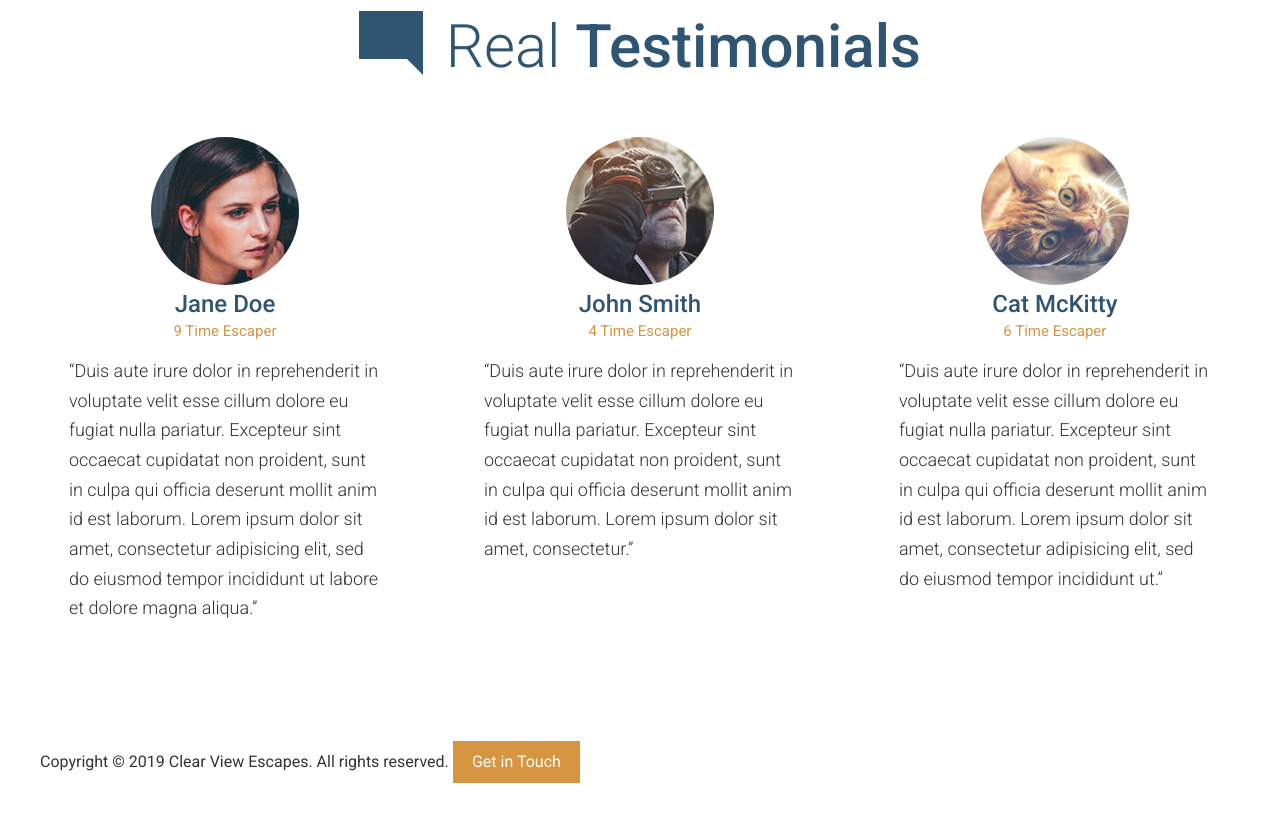
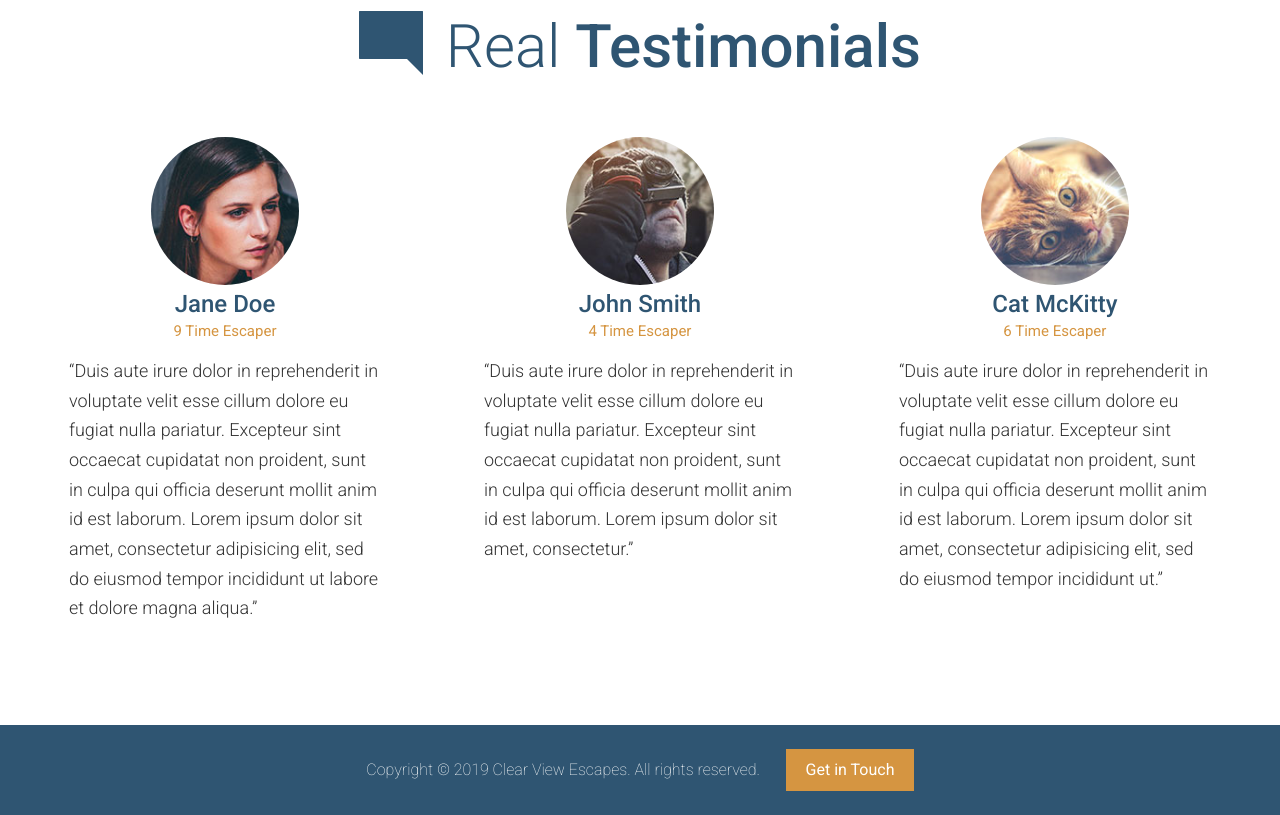
Before and after one commit to tilok-wp/html_page_with_git, a website built with webpack: page app/index.html in a window 1280 px wide. Shown: the part 3229-4044 px from the top of the page. Built offline with nearby package versions, Linux system fonts and the light colour scheme; files whose address does not match are found by name.

Commit message:
Footer updated

```diff
--- a/app/assets/scss/main.scss
+++ b/app/assets/scss/main.scss
@@ -14,3 +14,4 @@
 @import "modules/page-section";
 @import "modules/section-title";
 @import "modules/testimonial";
+@import "modules/footer";
--- /dev/null
+++ b/app/assets/scss/modules/_footer.scss
@@ -0,0 +1,18 @@
+.site-footer {
+    background-color: $mainBlue;
+    color: #FFF;
+    padding: .5rem 0;
+    text-align: center;
+
+    &__text {
+      display: block;
+      margin-bottom: 1rem;
+      font-weight: 200;
+
+      @include atMedium {
+        display: inline;
+        margin-bottom: 0;
+        margin-right: 1.4rem;
+      }
+    }
+  }
```
